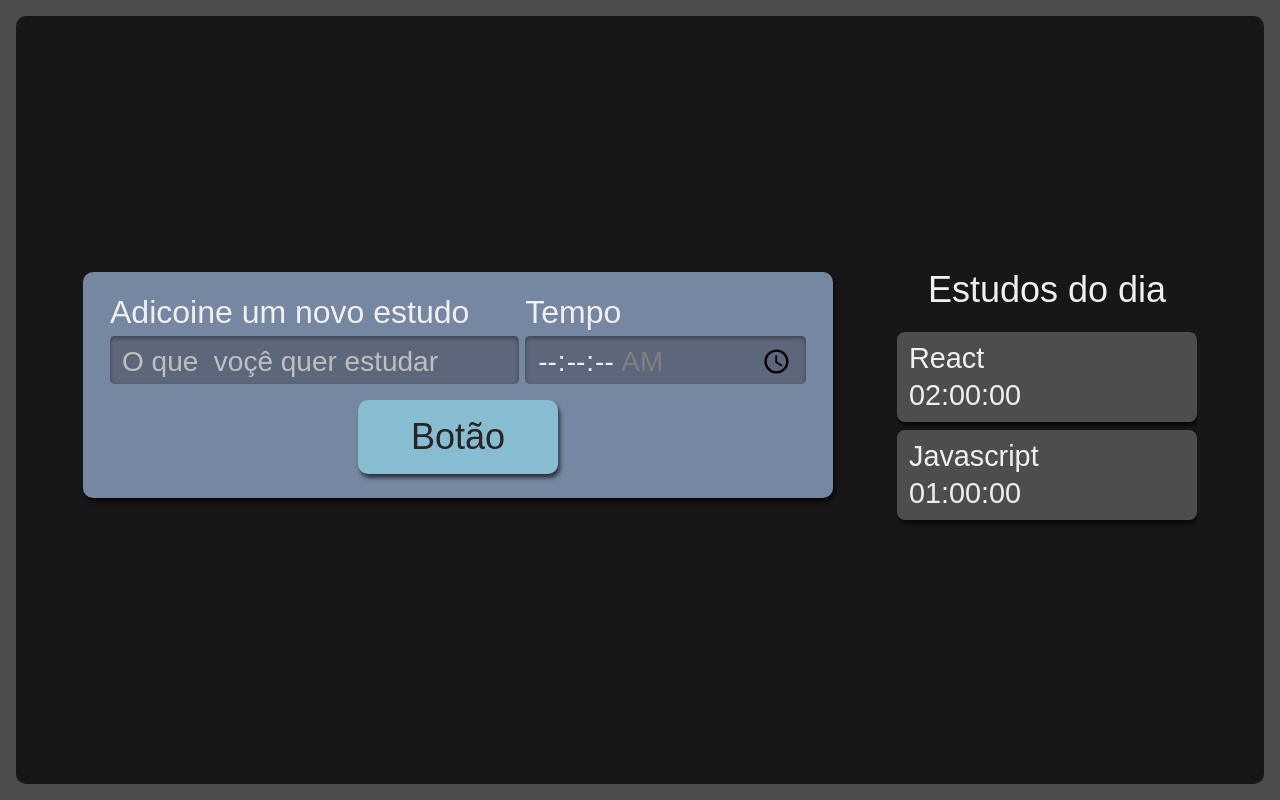
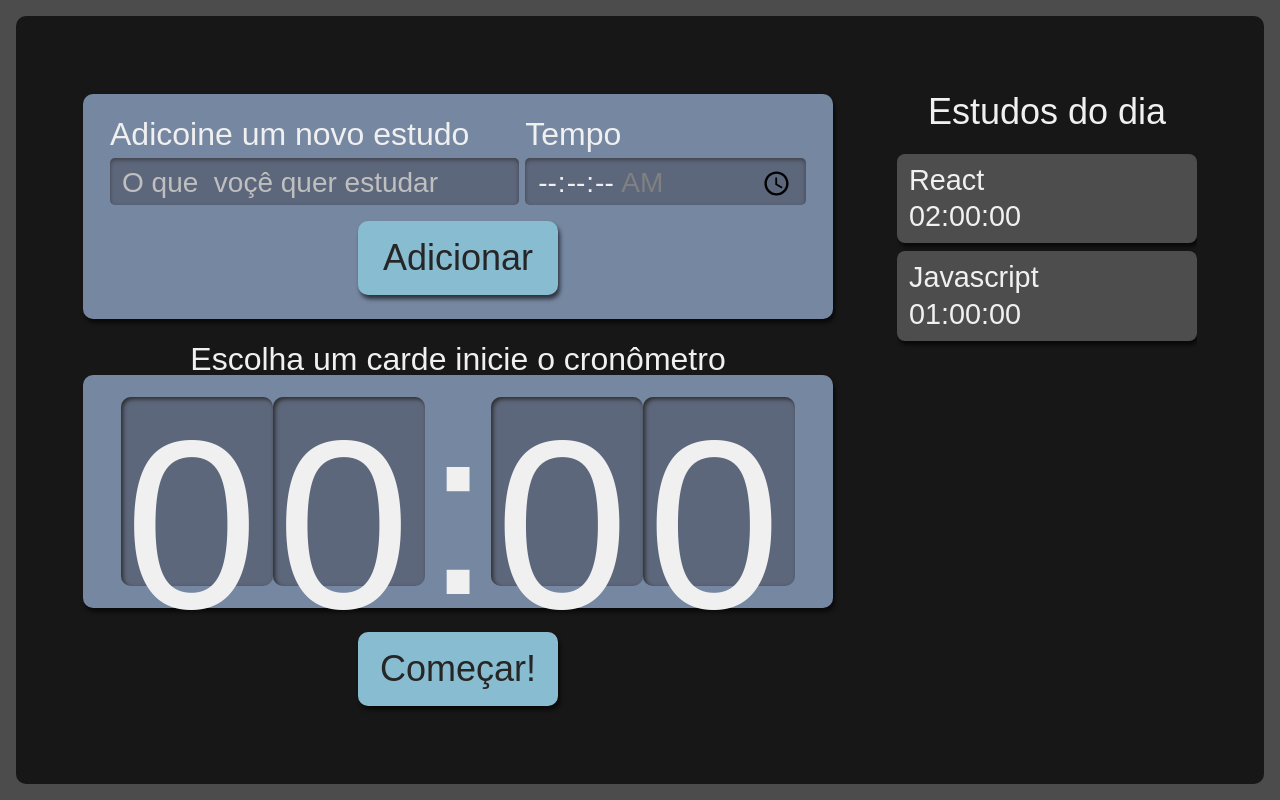
Before and after one commit to RomeuPassadoreNeto23/alura-studies, a React (Create React App) app: page / in a window 1280 px wide. Built offline with nearby package versions, Linux system fonts and the light colour scheme.

Commit message:
Criando o cronômetro

```diff
--- a/src/components/Botao/index.tsx
+++ b/src/components/Botao/index.tsx
@@ -1,11 +1,11 @@
-import React from "react";
+import React, { PropsWithChildren } from "react";
 import style from './Botao.module.scss'
-class Botao extends React.Component {
+class Botao extends React.Component <PropsWithChildren> {
     render() {
 
         return (
             <button className={style.botao}>
-                Botão
+                    {this.props.children }
             </button>
         )
 
--- /dev/null
+++ b/src/components/Cronometro/Cronometro.module.scss
@@ -0,0 +1,59 @@
+.cronometro {
+    display: flex;
+    flex-direction: column;
+    align-items: center;
+    grid-area: cronometro;
+
+    .relogioWrapper {
+      align-items: center;
+      background-color: #7687A1;
+      border-radius: 10px;
+      box-shadow: 2px 4px 4px #0000009F;
+      box-sizing: border-box;
+      display: flex;
+      font-size: 5rem;
+      justify-content: center;
+      margin-bottom: 24px;
+      padding: 16px 12px;
+      width: 100%;
+    }
+
+    .titulo {
+      font-size: 2rem;
+    }
+
+    button {
+      background-color: #88bcd1;
+      border-radius: 10px;
+      box-shadow: 2px 4px 4px #0000009F;
+      color: #272626;
+      cursor: pointer;
+      font-size: 1.25rem;
+      padding: 16px;
+      width: 150px;
+
+      &:active {
+        background-color: #7CA6B7;
+        box-shadow: 2px 2px 4px #0000009F inset;
+        cursor: auto;
+      }
+    }
+
+    @media screen and (min-width:1280px) {
+
+      .relogioWrapper{
+        font-size: 15rem;
+      }
+
+      p {
+        font-size: 2rem;
+      }
+
+      button {
+        grid-column-start: span 2;
+        justify-self: center;
+        width: 200px;
+        font-size: 2.25rem;
+      }
+    }
+  }
--- /dev/null
+++ b/src/components/Cronometro/Relogio/Relogio.module.scss
@@ -0,0 +1,22 @@
+
+.relogioNumero {
+    background-color: #5D677C;
+    box-shadow: 2px 2px 4px #2B2B2B inset;
+    height: 3.6rem;
+    width: 3rem;
+    padding: 8px 4px;
+    border-radius: 10px;
+
+    @media screen and (min-width:1280px) {
+      height: 10.8rem;
+      width: 9rem;
+    }
+  }
+
+  .relogioDivisao {
+    height: 4.2rem;
+
+    @media screen and (min-width:1280px) {
+      height: 12.6rem;
+    }
+  }
--- /dev/null
+++ b/src/components/Cronometro/Relogio/index.tsx
@@ -0,0 +1,13 @@
+import style from './Relogio.module.scss'
+
+export default function Relogio() {
+    return (
+        <>
+            <span className={style.relogioNumero}>0</span>
+            <span className={style.relogioNumero}>0</span>
+            <span className={style.relogioDivisao}>:</span>
+            <span className={style.relogioNumero}>0</span>
+            <span className={style.relogioNumero}>0</span>
+        </>
+    )
+}
--- /dev/null
+++ b/src/components/Cronometro/indext.tsx
@@ -0,0 +1,18 @@
+import Botao from "../Botao";
+import Relogio from "./Relogio";
+import style from './Cronometro.module.scss'
+
+export default function Cronometro() {
+    return (
+        <div className={style.cronometro}>
+            <p className={style.titulo}>Escolha um carde inicie o cronômetro</p>
+            <div className={style.relogioWrapper}>
+                <Relogio />
+            </div>
+            <Botao>
+                Começar!
+            </Botao>
+        </div>
+
+    )
+}
--- a/src/components/Formulario/index.tsx
+++ b/src/components/Formulario/index.tsx
@@ -28,7 +28,9 @@
                         max="01:30:00"
                         required />
                 </div>
-                <Botao />
+                 <Botao>
+                    Adicionar
+                </Botao>
             </form>
         )
 
--- /dev/null
+++ b/src/components/Lista/Item/index.tsx
@@ -0,0 +1,10 @@
+import style from '../Lista.module.scss'
+ export default function Item({tarefa,tempo}:{tarefa:string,tempo:string}) {
+    return (
+        <li  className={style.item} >
+            <h3>{tarefa}</h3>
+            <samp>{tempo}</samp>
+        </li>
+    )
+
+}
--- a/src/components/Lista/index.tsx
+++ b/src/components/Lista/index.tsx
@@ -1,5 +1,6 @@
 import React from "react";
-import  style from'./Lista.module.scss';
+import style from './Lista.module.scss';
+import Item from "./Item";
 
 function Lista() {
     const tarefa = [{
@@ -14,11 +15,7 @@
             <h2>Estudos do dia</h2>
             <ul>
                 {tarefa.map((item, index) => (
-                    <li key={index} className={style.item} >
-                        <h3>{item.tarefa}</h3>
-                        <samp>{item.tempo}</samp>
-                    </li>
-
+                    <Item key={index} {...item} />
                 ))}
             </ul>
         </aside>
--- a/src/pages/App.tsx
+++ b/src/pages/App.tsx
@@ -2,6 +2,7 @@
 import Formulario from '../components/Formulario';
 import Lista from '../components/Lista';
 import style from './App.module.scss';
+import Cronometro from '../components/Cronometro/indext';
 
 
 function App() {
@@ -9,6 +10,7 @@
     <div className={style.AppStyle}>
       <Formulario />
       <Lista />
+      <Cronometro/>
 
     </div>
   );
```
